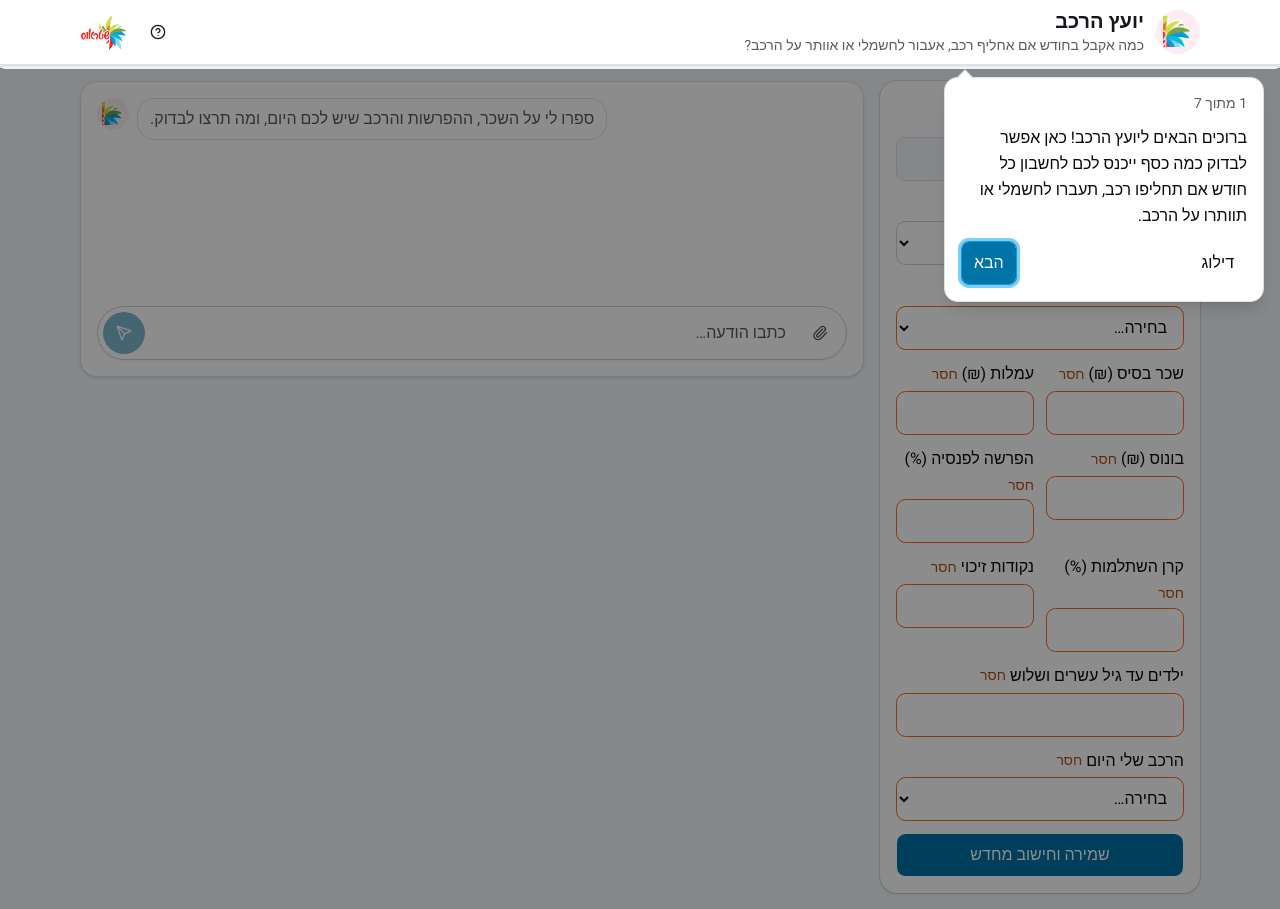
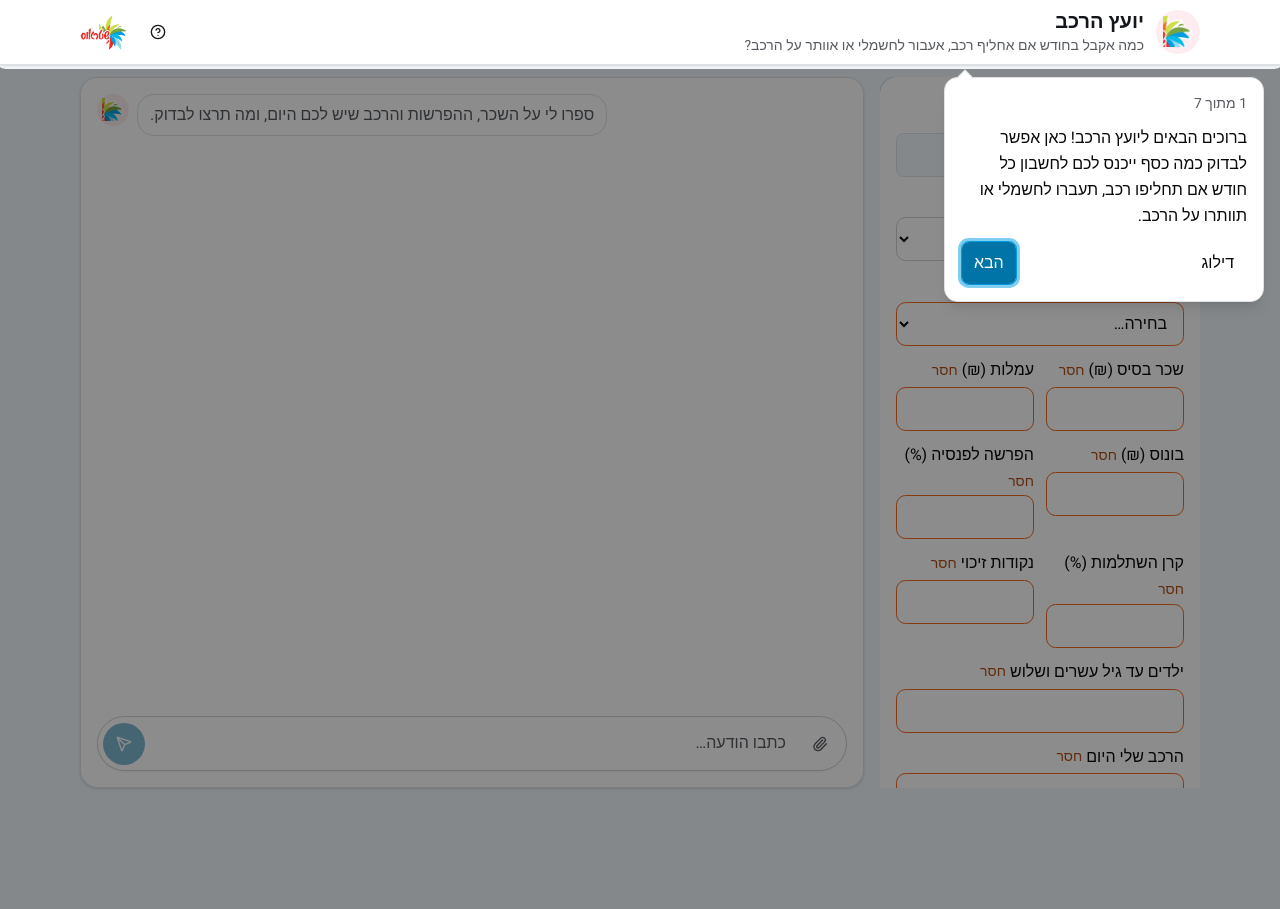
Before and after one commit to shoshanabezalel/strauss-car-advisor, a Next.js app: page /employee in a window 1280 px wide. After the commit the page ends 800 px from the top, so only its background shows below. Built offline with nearby package versions, Linux system fonts and the light colour scheme.

Commit message:
M8: app shell fits the viewport
- Sidebar and chat scroll inside themselves; input bar always visible

```diff
--- a/src/app/employee/employee-chat.tsx
+++ b/src/app/employee/employee-chat.tsx
@@ -222,7 +222,7 @@ export function EmployeeChat({ mock, demoPrompts, carLabels, emptyProfile }: Pro
   }
 
   return (
-    <>
+    <div className="flex h-dvh flex-col overflow-hidden">
       <TopBar
         title="יועץ הרכב"
         subtitle="כמה אקבל בחודש אם אחליף רכב, אעבור לחשמלי או אוותר על הרכב?"
@@ -253,20 +253,20 @@ export function EmployeeChat({ mock, demoPrompts, carLabels, emptyProfile }: Pro
           </>
         }
       />
-    <div className="mx-auto flex w-full max-w-6xl flex-col gap-4 px-4 py-4" data-realtime={conversationId ? realtime : undefined}>
+    <div className="mx-auto flex min-h-0 w-full max-w-6xl flex-1 flex-col gap-3 px-4 py-3" data-realtime={conversationId ? realtime : undefined}>
 
       <RepStatus questions={repQuestions} carLabels={carLabels} />
 
       <PayslipFlow payslip={payslip} conversationId={conversationId} disabled={pending} onSaved={onDirectChange} />
 
-      <div className="flex flex-col gap-4 lg:grid lg:grid-cols-[20rem_minmax(0,1fr)] lg:items-start">
+      <div className="flex min-h-0 flex-1 flex-col gap-4 lg:grid lg:grid-cols-[20rem_minmax(0,1fr)]">
         {drawer && <div className="fixed inset-0 z-40 bg-foreground/30 lg:hidden" aria-hidden onClick={() => setDrawer(false)} />}
         <aside
           id="profile-drawer"
           className={
             drawer
-              ? "fixed inset-y-0 start-0 z-50 flex w-[min(22rem,88vw)] flex-col gap-2 overflow-y-auto bg-background p-3 shadow-xl lg:static lg:z-auto lg:w-auto lg:overflow-visible lg:bg-transparent lg:p-0 lg:shadow-none"
-              : "hidden lg:block"
+              ? "fixed inset-y-0 start-0 z-50 flex w-[min(22rem,88vw)] flex-col gap-2 overflow-y-auto bg-background p-3 shadow-xl lg:static lg:z-auto lg:w-auto lg:bg-transparent lg:p-0 lg:shadow-none"
+              : "hidden lg:block lg:min-h-0 lg:overflow-y-auto"
           }
           onKeyDown={(e) => e.key === "Escape" && setDrawer(false)}
         >
@@ -287,9 +287,9 @@ export function EmployeeChat({ mock, demoPrompts, carLabels, emptyProfile }: Pro
           />
         </aside>
 
-        <div className="flex min-w-0 flex-col gap-4">
-          <section className="flex min-w-0 flex-col gap-4 rounded-2xl border bg-card p-4 shadow-sm">
-            <div className="flex max-h-[75vh] min-h-48 flex-col gap-4 overflow-y-auto" aria-live="polite" data-testid="chat-log">
+        <div className="flex min-h-0 min-w-0 flex-1 flex-col gap-3">
+          <section className="flex min-h-0 min-w-0 flex-1 flex-col gap-3 rounded-2xl border bg-card p-3 shadow-sm sm:p-4">
+            <div className="flex min-h-0 flex-1 flex-col gap-4 overflow-y-auto" aria-live="polite" data-testid="chat-log">
               {loading && <p className="text-sm text-muted-foreground">טוען את השיחה…</p>}
               {!loading && messages.length === 0 && (
                 <div className="flex items-start gap-2 self-end">
@@ -317,7 +317,7 @@ export function EmployeeChat({ mock, demoPrompts, carLabels, emptyProfile }: Pro
             )}
 
             {mock && demoPrompts.length > 0 && (
-              <div className="flex flex-wrap gap-2" aria-label="שאלות לדוגמה">
+              <div className="flex shrink-0 gap-2 overflow-x-auto pb-1" aria-label="שאלות לדוגמה">
                 {demoPrompts.map((p) => (
                   <Button key={p.id} variant="outline" size="sm" className="rounded-full" disabled={pending} onClick={() => send(p.text)} data-testid={`demo-${p.id}`}>
                     {p.label}
@@ -327,7 +327,7 @@ export function EmployeeChat({ mock, demoPrompts, carLabels, emptyProfile }: Pro
             )}
 
             <form
-              className="flex items-center gap-1 rounded-full border border-input bg-card p-1 shadow-xs focus-within:border-ring focus-within:ring-3 focus-within:ring-ring/30"
+              className="flex shrink-0 items-center gap-1 rounded-full border border-input bg-card p-1 shadow-xs focus-within:border-ring focus-within:ring-3 focus-within:ring-ring/30"
               onSubmit={(e) => {
                 e.preventDefault();
                 void send(draft);
@@ -371,7 +371,7 @@ export function EmployeeChat({ mock, demoPrompts, carLabels, emptyProfile }: Pro
       {comparison && explain && <ExplainPanel view={comparison} selected={explain} onSelect={setExplain} onClose={() => setExplain(null)} />}
       {tour.node}
     </div>
-    </>
+    </div>
   );
 }
 
```
